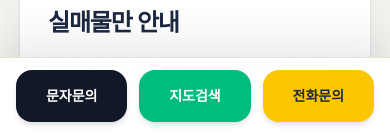
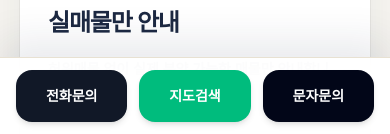
Before and after one commit to goldrealproperty-bit/gold-housing, a Next.js app: page / in a window 390 px wide. Shown: the part 710-844 px from the top of the page. Built offline with nearby package versions, Linux system fonts and the light colour scheme; no server answers; the database is empty.

Commit message:
모바일 하단 메뉴 디자인 개선

```diff
--- a/components/v2/BottomNav.tsx
+++ b/components/v2/BottomNav.tsx
@@ -22,7 +22,7 @@ export default function BottomNav() {
           href={`sms:${phone}?body=${smsBody}`}
           className="flex items-center justify-center rounded-2xl bg-[#111827] py-4 text-sm font-black text-white shadow-md active:scale-95"
         >
-          문자문의
+          전화문의
         </a>
 
         <a
@@ -34,9 +34,9 @@ export default function BottomNav() {
 
         <a
           href={`tel:${phone}`}
-          className="flex items-center justify-center rounded-2xl bg-yellow-400 py-4 text-sm font-black text-[#1D2942] shadow-md active:scale-95"
+          className="flex items-center justify-center rounded-2xl bg-slate-950 py-4 text-sm font-black text-white shadow-md active:scale-95"
         >
-          전화문의
+          문자문의
         </a>
 
       </div>
```
